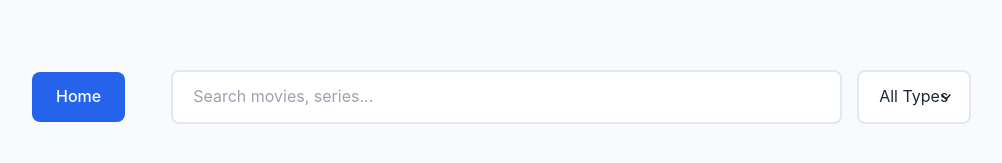
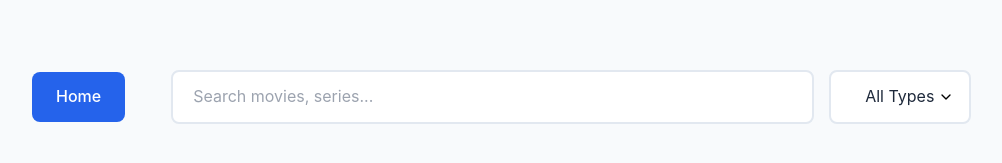
Before and after one commit to Rocksri/movie_search, a React (Vite) app: page /search in a window 1280 px wide. Shown: the part 283-446 px from the top of the page, without its empty margins (28-1030 px from the left). Built offline with nearby package versions, Linux system fonts and the light colour scheme.

Commit message:
Update SearchPage.css

```diff
--- a/src/components/SearchPage.css
+++ b/src/components/SearchPage.css
@@ -37,7 +37,7 @@
 }
 
 .type-select {
-    padding: 12px 20px;
+    padding: 12px 34px;
     border: 2px solid #e2e8f0;
     border-radius: 8px;
     background: white;
```
